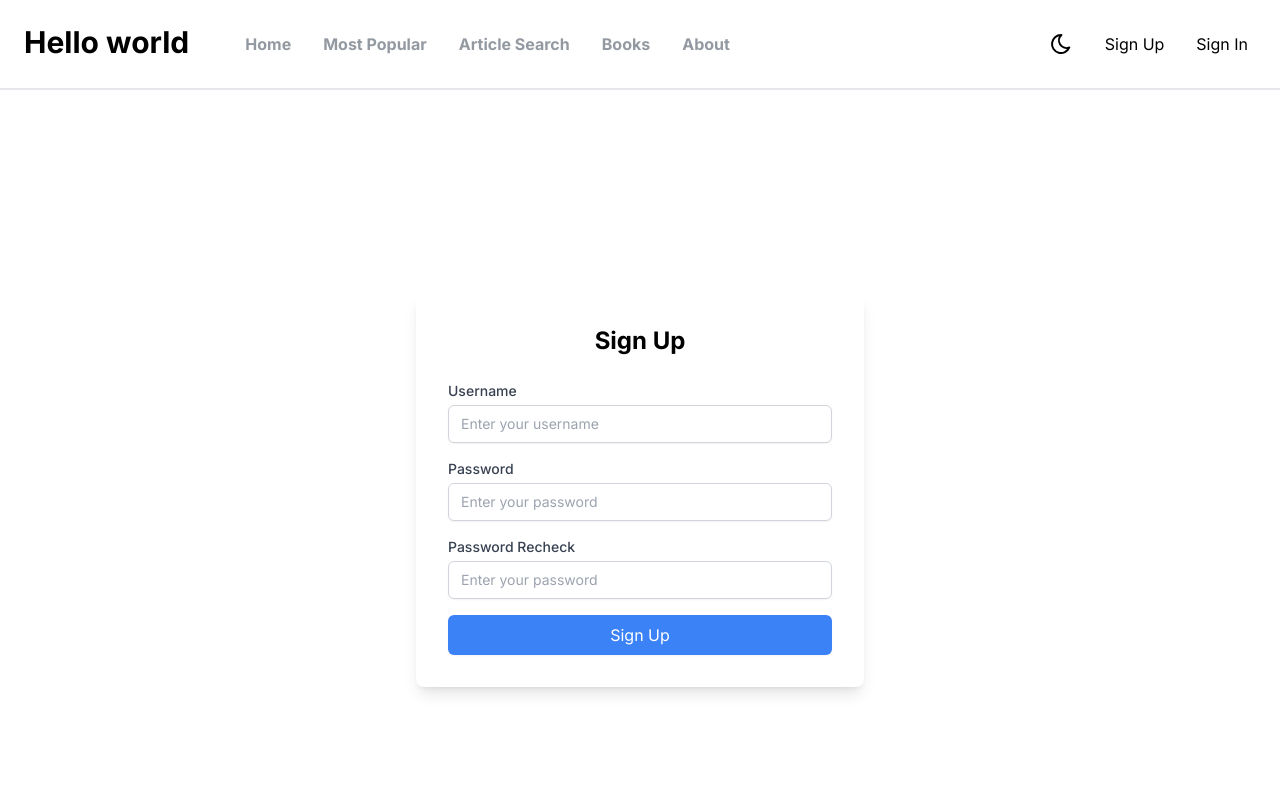
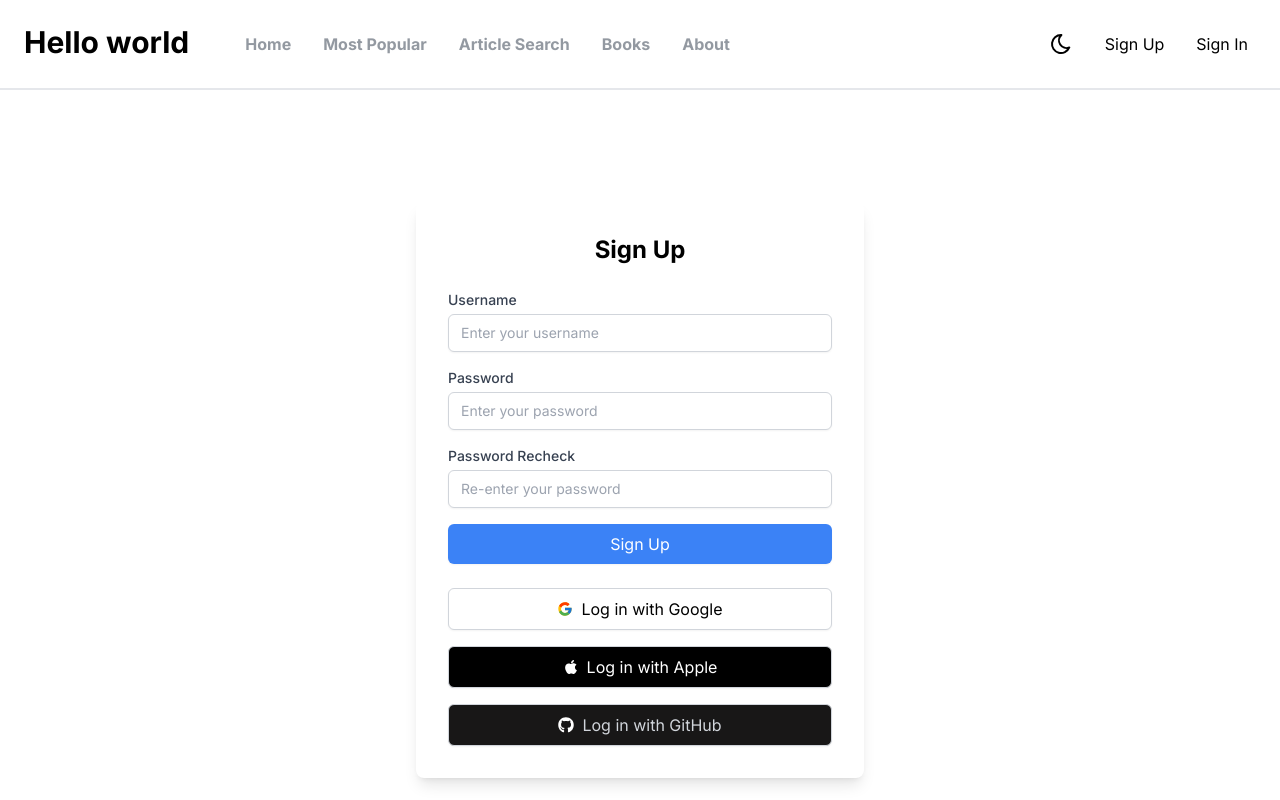
Before and after one commit to youngsikkk/customizing-news-app, a Next.js app: page /signup in a window 1280 px wide. Shown: the top 800 px of the page. Built offline with nearby package versions, Linux system fonts and the light colour scheme.

Commit message:
feat: sns login button

```diff
--- a/src/app/login/page.tsx
+++ b/src/app/login/page.tsx
@@ -1,23 +1,34 @@
-"use client"
+"use client";
 import React, { useState } from "react";
 
+// 아이콘을 사용하기 위해 react-icons 라이브러리를 사용합니다. 설치가 필요합니다.
+// npm install react-icons
+
+import { FaApple, FaGithub } from "react-icons/fa";
+import { FcGoogle } from "react-icons/fc";
+
 const LoginPage = () => {
-
     const [id, setId] = useState("");
     const [password, setPassword] = useState("");
 
+    const handleSubmit = (e:any) => {
+        e.preventDefault();
+        // 로그인 로직을 추가하세요
+    };
+
     return (
-        <div className="flex min-h-screen items-center justify-center ">
+        <div className="flex min-h-screen items-center justify-center">
             <div className="w-full max-w-md p-8 bg-white shadow-lg rounded-lg">
                 <h1 className="text-2xl font-bold mb-6 text-center">Login</h1>
-                <form className="space-y-4">
+                <form className="space-y-4" onSubmit={handleSubmit}>
                     <div>
                         <label htmlFor="username" className="block text-sm font-medium text-gray-700">Username</label>
                         <input
                             id="username"
                             type="text"
                             placeholder="Enter your username"
-                            onChange={(e) => {setId(e.target.value)}}
+                            value={id}
+                            onChange={(e) => setId(e.target.value)}
                             className="mt-1 block w-full px-3 py-2 border border-gray-300 rounded-md shadow-sm focus:outline-none focus:ring-2 focus:ring-blue-500 focus:border-blue-500 sm:text-sm"
                         />
                     </div>
@@ -27,7 +38,8 @@ const LoginPage = () => {
                             id="password"
                             type="password"
                             placeholder="Enter your password"
-                            onChange={(e) => {setPassword(e.target.value)}}
+                            value={password}
+                            onChange={(e) => setPassword(e.target.value)}
                             className="mt-1 block w-full px-3 py-2 border border-gray-300 rounded-md shadow-sm focus:outline-none focus:ring-2 focus:ring-blue-500 focus:border-blue-500 sm:text-sm"
                         />
                     </div>
@@ -38,6 +50,21 @@ const LoginPage = () => {
                         Log In
                     </button>
                 </form>
+                <div className="flex items-center justify-center"><p className="mt-4 mb-[-8px]">OR</p></div>
+                <div className="mt-6 space-y-4">
+                    <button className="w-full flex items-center justify-center py-2 px-4 border border-gray-300 rounded-md shadow-sm bg-[#fff] hover:bg-[#357ae8] focus:outline-none focus:ring-2 focus:ring-blue-500">
+                        <FcGoogle className="mr-2 text-black" />
+                        Log in with Google
+                    </button>
+                    <button className="w-full flex items-center text-white justify-center py-2 px-4 border border-gray-300 rounded-md shadow-sm bg-[#000000] hover:bg-[#333333] focus:outline-none focus:ring-2 focus:ring-gray-500">
+                        <FaApple className="mr-2 text-white" />
+                        Log in with Apple
+                    </button>
+                    <button className="w-full flex items-center justify-center py-2 px-4 border text-gray-300 border-gray-300 rounded-md shadow-sm bg-[#181717] hover:bg-[#333333] focus:outline-none focus:ring-2 focus:ring-gray-500">
+                        <FaGithub className="mr-2 text-white" />
+                        Log in with GitHub
+                    </button>
+                </div>
             </div>
         </div>
     );
--- a/src/app/signup/page.tsx
+++ b/src/app/signup/page.tsx
@@ -1,22 +1,31 @@
-"use client"
+"use client";
 import React, { useState } from "react";
+import { FaGoogle, FaApple, FaGithub } from "react-icons/fa";
+import { FcGoogle } from "react-icons/fc";
 
 const SignUpPage = () => {
     const [id, setId] = useState("");
     const [password, setPassword] = useState("");
     const [passwordCheck, setPasswordCheck] = useState("");
+
+    const handleSubmit = (e) => {
+        e.preventDefault();
+        // 회원가입 로직을 추가하세요
+    };
+
     return (
-        <div className="flex min-h-screen items-center justify-center ">
+        <div className="flex min-h-screen items-center justify-center">
             <div className="w-full max-w-md p-8 bg-white shadow-lg rounded-lg">
                 <h1 className="text-2xl font-bold mb-6 text-center">Sign Up</h1>
-                <form className="space-y-4">
+                <form className="space-y-4" onSubmit={handleSubmit}>
                     <div>
                         <label htmlFor="username" className="block text-sm font-medium text-gray-700">Username</label>
                         <input
                             id="username"
                             type="text"
                             placeholder="Enter your username"
-                            onChange={(e) => {setId(e.target.value)}}
+                            value={id}
+                            onChange={(e) => setId(e.target.value)}
                             className="mt-1 block w-full px-3 py-2 border border-gray-300 rounded-md shadow-sm focus:outline-none focus:ring-2 focus:ring-blue-500 focus:border-blue-500 sm:text-sm"
                         />
                     </div>
@@ -25,18 +34,20 @@ const SignUpPage = () => {
                         <input
                             id="password"
                             type="password"
-                            onChange={(e) => {setPassword(e.target.value)}}
                             placeholder="Enter your password"
+                            value={password}
+                            onChange={(e) => setPassword(e.target.value)}
                             className="mt-1 block w-full px-3 py-2 border border-gray-300 rounded-md shadow-sm focus:outline-none focus:ring-2 focus:ring-blue-500 focus:border-blue-500 sm:text-sm"
                         />
                     </div>
                     <div>
-                        <label htmlFor="password check" className="block text-sm font-medium text-gray-700">Password Recheck</label>
+                        <label htmlFor="passwordCheck" className="block text-sm font-medium text-gray-700">Password Recheck</label>
                         <input
                             id="passwordCheck"
                             type="password"
-                            placeholder="Enter your password"
-                            onChange={(e) => {setPasswordCheck(e.target.value)}}
+                            placeholder="Re-enter your password"
+                            value={passwordCheck}
+                            onChange={(e) => setPasswordCheck(e.target.value)}
                             className="mt-1 block w-full px-3 py-2 border border-gray-300 rounded-md shadow-sm focus:outline-none focus:ring-2 focus:ring-blue-500 focus:border-blue-500 sm:text-sm"
                         />
                     </div>
@@ -47,9 +58,23 @@ const SignUpPage = () => {
                         Sign Up
                     </button>
                 </form>
+                <div className="mt-6 space-y-4">
+                    <button className="w-full flex items-center justify-center py-2 px-4 border border-gray-300 rounded-md shadow-sm bg-[#fff] hover:bg-[#357ae8] focus:outline-none focus:ring-2 focus:ring-blue-500">
+                        <FcGoogle className="mr-2 text-black" />
+                        Log in with Google
+                    </button>
+                    <button className="w-full flex items-center text-white justify-center py-2 px-4 border border-gray-300 rounded-md shadow-sm bg-[#000000] hover:bg-[#333333] focus:outline-none focus:ring-2 focus:ring-gray-500">
+                        <FaApple className="mr-2 text-white" />
+                        Log in with Apple
+                    </button>
+                    <button className="w-full flex items-center justify-center py-2 px-4 border text-gray-300 border-gray-300 rounded-md shadow-sm bg-[#181717] hover:bg-[#333333] focus:outline-none focus:ring-2 focus:ring-gray-500">
+                        <FaGithub className="mr-2 text-white" />
+                        Log in with GitHub
+                    </button>
+                </div>
             </div>
         </div>
     );
-}
+};
 
 export default SignUpPage;
```
